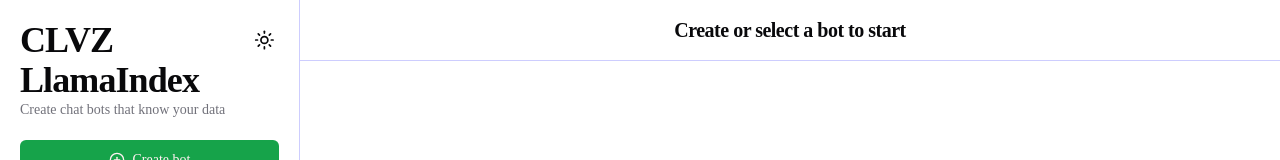
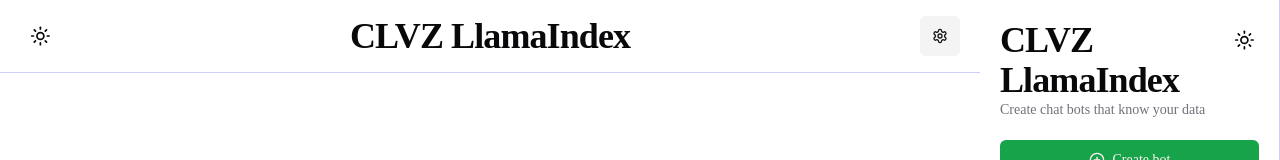
Before and after one commit to NicolasAmadori/chat-llamaindex-RAG, a Next.js app in the folder frontend/: page / in a window 1280 px wide. Shown: the top 160 px of the page. Built offline with nearby package versions, Linux system fonts and the light colour scheme; no server answers.

Commit message:
moved theme and setting to chat header, moved siderbar from left to right, changed packaged dev field for compatibility with windows

```diff
--- a/frontend/app/components/chat/chat-header.tsx
+++ b/frontend/app/components/chat/chat-header.tsx
@@ -5,6 +5,11 @@
 import { useSidebarContext } from "../home";
 import { Separator } from "../ui/separator";
 import Typography from "../ui/typography";
+import { ThemeToggle } from "../layout/theme-toggle";
+
+import { Settings } from "lucide-react";
+import { useNavigate } from "react-router-dom";
+import { Path } from "../../../constants";
 
 export default function ChatHeader() {
   const { setShowSidebar } = useSidebarContext();
@@ -12,27 +17,31 @@
   const bot = botStore.currentBot();
   const session = botStore.currentSession();
   const numberOfMessages = bot ? (bot.botHello?.length ? 1 : 0) + session.messages.length : 0;
+  const navigate = useNavigate();
   return (
     <div className="relative">
       <div className="absolute top-4 left-5">
-        {false && (
-          <Button
-            size="icon"
-            variant="outline"
-            title={Locale.Chat.Actions.ChatList}
-            onClick={() => setShowSidebar(true)}
-          >
-            <Undo2 />
-          </Button>
-        )}
+        <ThemeToggle />
       </div>
       <div className="text-center py-4">
-        <Typography.H4>{bot? bot.name : "Create or select a bot to start"}</Typography.H4>
+        <Typography.H1>CLVZ LlamaIndex</Typography.H1>
         <Typography.P>{bot? "Using "+bot.modelConfig.model : ""}</Typography.P>
         {bot && <div className="text-sm text-muted-foreground">
           {Locale.Chat.SubTitle(numberOfMessages)}
         </div>}
       </div>
+      <div className="absolute top-4 right-5">
+        <Button
+            variant="secondary"
+            size="icon"
+            onClick={() => {
+              navigate(Path.Settings);
+              setShowSidebar(false);
+            }}
+          >
+            <Settings className="h-4 w-4" />
+          </Button>
+      </div>
       <Separator />
     </div>
   );
--- a/frontend/app/components/home.tsx
+++ b/frontend/app/components/home.tsx
@@ -113,13 +113,13 @@
   return (
     <main className="flex overflow-hidden h-screen w-screen box-border">
       <>
-        {<BotSideBar />}
         <div className="flex-1 overflow-hidden">
           <Routes>
             <Route path={Path.Chat} element={<ChatPage />} />
             <Route path={Path.Settings} element={<SettingsPage />} />
           </Routes>
         </div>
+		{<BotSideBar />}
       </>
     </main>
   );
--- a/frontend/package.json
+++ b/frontend/package.json
@@ -2,7 +2,7 @@
   "name": "chatbot-with-rag",
   "version": "0.1.0",
   "scripts": {
-    "dev": "NEXT_PUBLIC_CHAT_API=http://137.204.107.43:37331/api next dev -p 37333",
+    "dev": "SET NEXT_PUBLIC_CHAT_API=http://137.204.107.43:37331/api && next dev -p 37333",
     "build": "next build",
     "start": "next start",
     "lint": "next lint"
```
